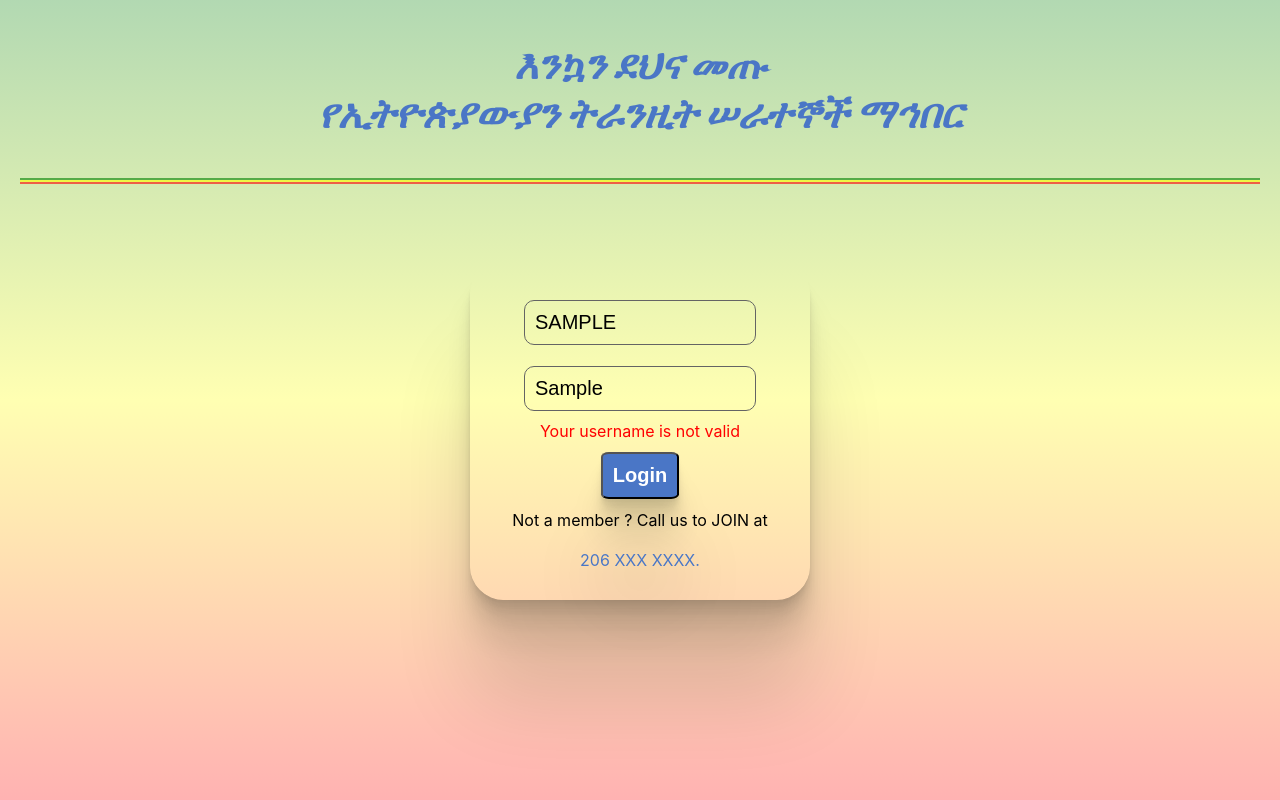
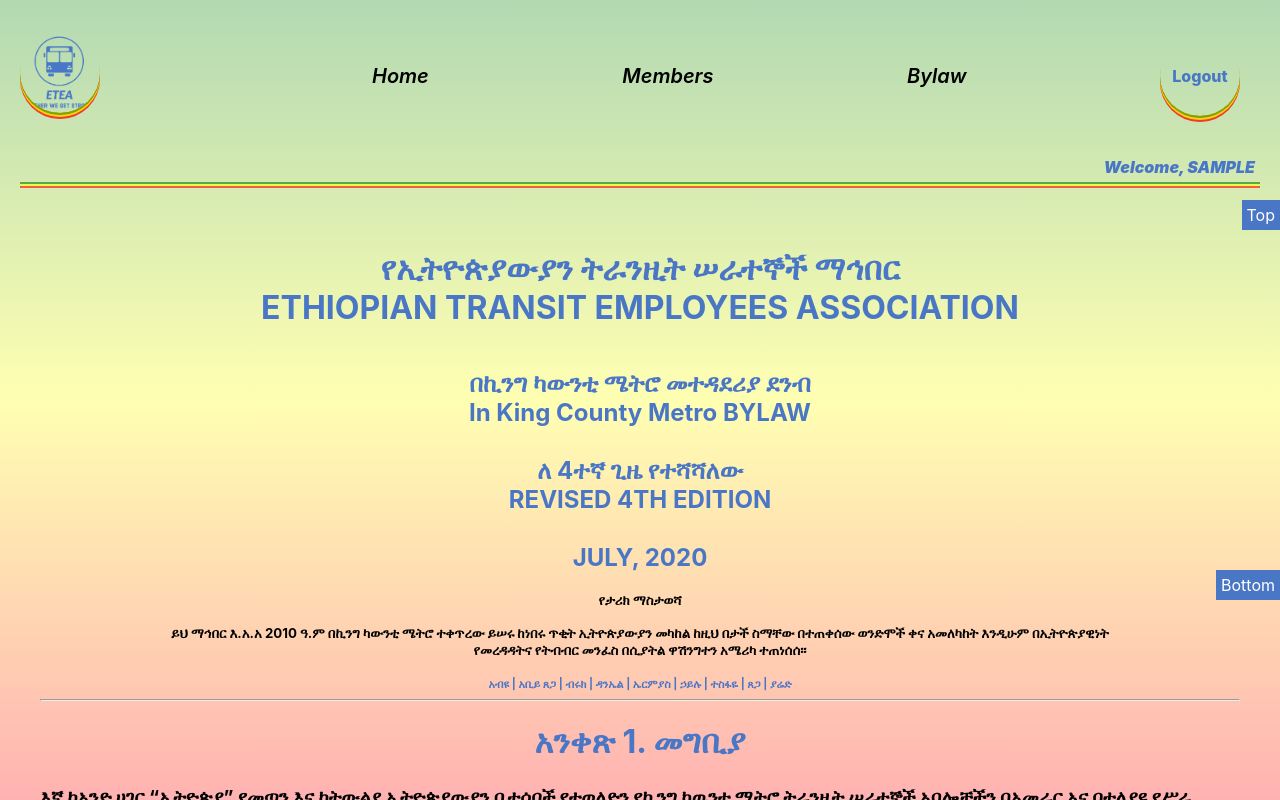
Before and after one commit to Nasswow/new-rp, a React (Create React App) app: page /bylaw in a window 1280 px wide. Both pictures are taken after typing "Sample", "Sample" into the empty fields and a click on the button "Login". Shown: the top 800 px of the page. Built offline with nearby package versions, Linux system fonts and the light colour scheme.

Commit message:
ready to deploy

```diff
--- a/package.json
+++ b/package.json
@@ -1,7 +1,7 @@
 {
   "name": "new-rp",
   "version": "0.1.0",
-  "private": true,
+  "private": false,
   "dependencies": {
     "@react-pdf/renderer": "^1.6.17",
     "@testing-library/jest-dom": "^5.14.1",
--- a/src/components/header/Header.css
+++ b/src/components/header/Header.css
@@ -81,7 +81,6 @@
 	font-style: italic;
 	text-align: right;
 	padding: 5px;
-	color: #44cbb1;
     color: #4A76C6;
 
 }
@@ -127,6 +126,12 @@
 	margin: 40px auto;
 	font-weight: 900;
 	font-size: 40px;
+	width: 85%;
+	padding: 20px;
+	/* box-shadow: 0 2.8px 2.2px rgba(0, 0, 0, 0.034),
+	0 6.7px 5.3px rgba(0, 0, 0, 0.048), 0 12.5px 10px rgba(0, 0, 0, 0.06),
+	0 22.3px 17.9px rgba(0, 0, 0, 0.072), 0 41.8px 33.4px rgba(0, 0, 0, 0.086),
+	0 100px 80px rgba(0, 0, 0, 0.12); */
 }
 
 @media only screen and (max-width: 700px) {
--- a/src/components/information/Bylaw.css
+++ b/src/components/information/Bylaw.css
@@ -8,20 +8,24 @@
     color: #4A76C6;
 }
 .bylaw-container h2{
+    text-align: center;
+    color: #4A76C6;
+}
+.bylaw-container h2{
     color: #4A76C6;
 }
 .bylaw{
-    padding: 20px 30px;
-    width: 80%;
     margin: 0 auto;
     border-radius: 10px;
 }
+
 .first-page{
     display: flex;
     flex-direction: column;
     justify-content: space-around;
     text-align: center;
 }
+
 .bylaw-container h3{
     line-height: 1.6;
 }
@@ -53,9 +57,30 @@
 .scroll-bottom:hover{
     cursor: pointer;;
 }
-@media only screen and (max-width: 400px) {
+@media only screen and (max-width: 500px) {
 	.header-title {
 		font-size: 20px;
 		font-weight: 800;
-	}
+    }
+    .bylaw-container{
+        padding: 0 15px;
+        margin: 0 auto;
+        text-align: left;
+    }
+    .bylaw-container h1{
+        font-size: 24px;
+    }
+    .bylaw-container h2{
+        font-size: 20px;
+    }
+    .bylaw-container h3{
+        font-size: 12px;
+        text-align: center;
+    }
+    .bylaw-container h5{
+        width: 100%;
+    }
+    .bylaw-chapter h1{
+        font-size: 18px;
+    }
 }
--- a/src/components/information/Bylaw.js
+++ b/src/components/information/Bylaw.js
@@ -14,17 +14,17 @@
 
             <div className='bylaw'>
                 <div className='first-page'>
-                    <h1>የኢትዮጵያውያን ትራንዚት ሠራተኞች ማኅበር<br /><br />
-                ETHIOPIAN TRANSIT EMPLOYEES ASSOCIATION<br /><br />
-                በኪንግ ካውንቲ ሜትሮ/In King County Metro መተዳደሪያ ደንብ /BYLAW/<br /><br />
-                ለ 4ተኛ ጊዜ የተሻሻለው REVISED 4TH EDITION<br /><br />
-                JULY, 2020</h1>
+                    <h1>የኢትዮጵያውያን ትራንዚት ሠራተኞች ማኅበር<br />
+                ETHIOPIAN TRANSIT EMPLOYEES ASSOCIATION</h1>
+                    <h2>በኪንግ ካውንቲ ሜትሮ መተዳደሪያ ደንብ <br />In King County Metro BYLAW<br /><br />
+                ለ 4ተኛ ጊዜ የተሻሻለው <br />REVISED 4TH EDITION<br /><br />
+                JULY, 2020</h2>
                     <h5>የታሪክ ማስታወሻ<br /><br />
-                ይህ ማኅበር እ.አ.አ 2010 ዓ.ም በኪንግ ካውንቲ ሜትሮ ተቀጥረው ይሠሩ ከነበሩ ጥቂት ኢትዮጵያውያን መካከል ከዚህ በታች ስማቸው በተጠቀሰው ወንድሞች ቀና አመለካከት እንዲሁም በኢትዮጵያዊነት የመረዳዳትና የትብብር መንፈስ በሲያትል ዋሽንግተን አሜሪካ ተጠነሰሰ፡፡<br />
-                1/ አብዩ 2/ አቢይ ጸጋ 3/ ብሩክ 4/ ዳንኤል 5/ ኤርምያስ 6/ ኃይሉ 7/ ተስፋዬ 8/ ጸጋ 9/ ያሬድ</h5>
+                ይህ ማኅበር እ.አ.አ 2010 ዓ.ም በኪንግ ካውንቲ ሜትሮ ተቀጥረው ይሠሩ ከነበሩ ጥቂት ኢትዮጵያውያን መካከል ከዚህ በታች ስማቸው በተጠቀሰው ወንድሞች ቀና አመለካከት እንዲሁም በኢትዮጵያዊነት የመረዳዳትና የትብብር መንፈስ በሲያትል ዋሽንግተን አሜሪካ ተጠነሰሰ፡፡<br /><br />
+                        <span style={{ color: '#4A76C6', fontSize: '11px' }}> አብዩ | አቢይ ጸጋ | ብሩክ | ዳንኤል | ኤርምያስ | ኃይሉ | ተስፋዬ | ጸጋ | ያሬድ</span></h5>
                 </div>
                 <hr />
-
+                <div className='bylaw-chapter'>
                     <h1>አንቀጽ 1. መግቢያ</h1>
                     <h3>እኛ ከአንድ ሀገር “ኢትዮጵያ” የመጣን እና ከትውልደ ኢትዮጵያውያን ቤተሰቦች የተወለድን የኪንግ ካዉንቲ ሜትሮ ትራንዚት ሠራተኞች አባሎቻችን በአመራር አና በተለያዩ የሥራ ዘርፎች እንዲሳተፉ ለማበረታታት፤ በተሳሳተ አመለካከት በማንነታችን ዙሪያ አልፎ አልፎ የሚታዩትና የምንሰማቸውን የዘር መድሎና አስተዳደራዊ በደልን በጋራ ለመከላከል፤ ለብዙዎቻችን እንግሊዘኛ ሁለተኛ ቋንቋችን እንደመሆኑ መጠን በሙያችንና በሥራችን ባሉ ጉዳዮች እና ሊገጥሙ በሚችሉ ችግሮች ዙሪያ ለመደጋገፍና ለመተባበር በመሰባሰብ በሃይማኖት፣ በዘር፣ በቋንቋ፣ በፖለቲካ የአመለካከት ልዩነቶች ሳንገደብና ፍጹም ከዚህ ነጻ በሆነ የአንድነት መንፈስ ይህንን ማኅበር መሥርተናል።</h3>
                     <h1>አንቀጽ 2. የማኅበሩ ስም</h1>
@@ -345,7 +345,8 @@
                     <h1>አንቀጽ 30. ጠቅላላ</h1>
                     <h3>1/ የማኅበሩ መተዳደሪያ ደንብ በእንግሊዘኛ ሊተረጎም ይችላል። ማኅበሩ መደበኛ መግባቢያ ቋንቋው አማርኛ እንደመሆኑ መጠን በአማርኛውና በእንግሊዘኛው ትርጉም መካከል መሠረታዊ የሐሳብ ልዩነት ቢገኝ የአማርኛው ቅጂ ተቀባይነት ይኖረዋል።
             <br />2/ በዚህ መተዳደሪያ ደንብ በወንድ ጾታ የተጠቀሰ ሁሉ ለሴት ጾታም ይመለከታል።
-            </h3>
+            </h3><h3>~~~ ETHIOPIAN TRANSIT EMPLOYEES ASSOCIATION ~~~</h3>
+                </div>
             </div >
         </div>
     )
--- a/src/components/login/Login.js
+++ b/src/components/login/Login.js
@@ -22,8 +22,8 @@
 	const loginHandler = e => {
 		e.preventDefault();
 		if (
-			username.trim().length === 0 ||
-			!memberNames.includes(username.trim())
+			username.trim().length === 0
+			// !memberNames.includes(username.trim())
 		) {
 			setErrorMessage('Your username is not valid');
 			return;
```
Lines whose indentation alone changed are shown as unchanged.
